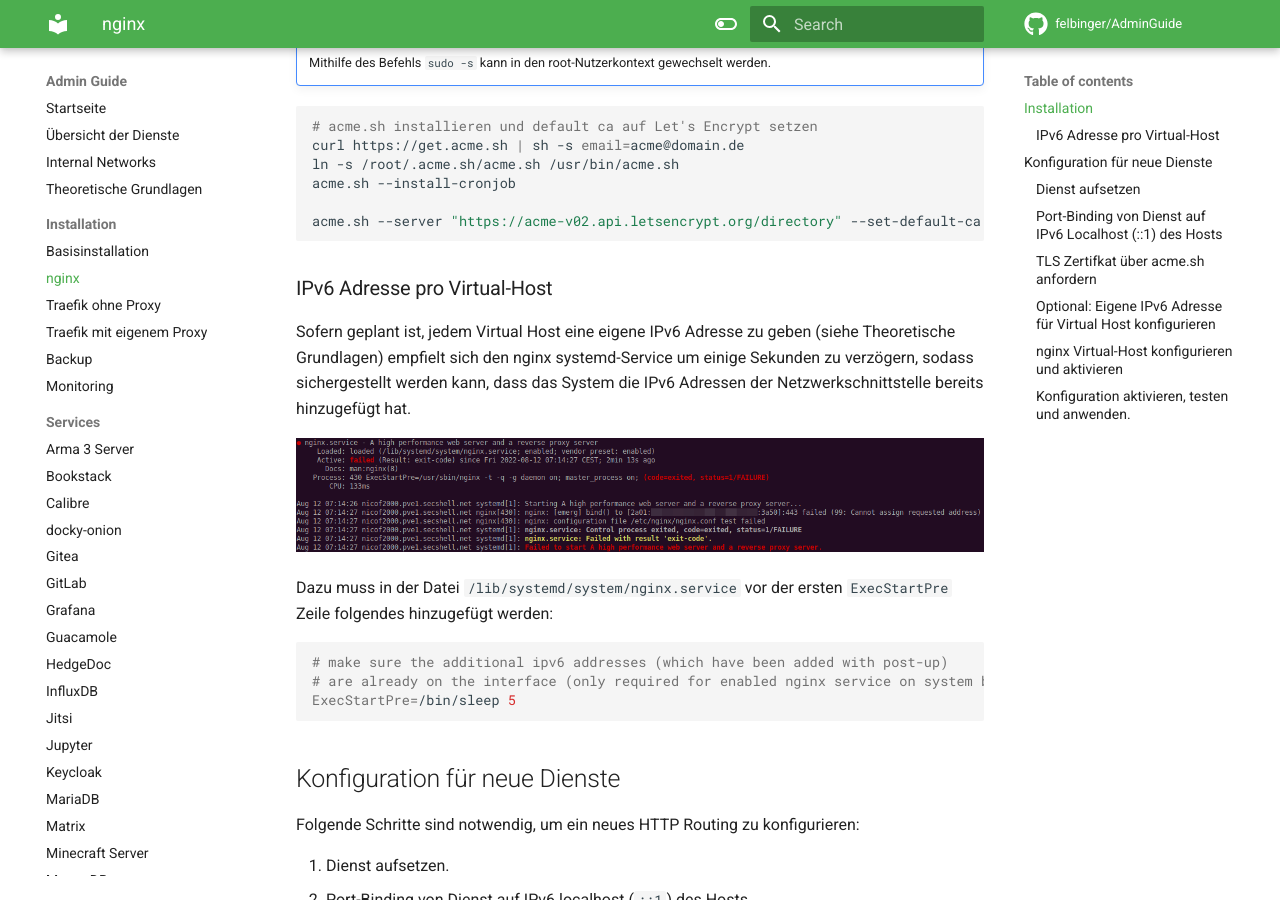
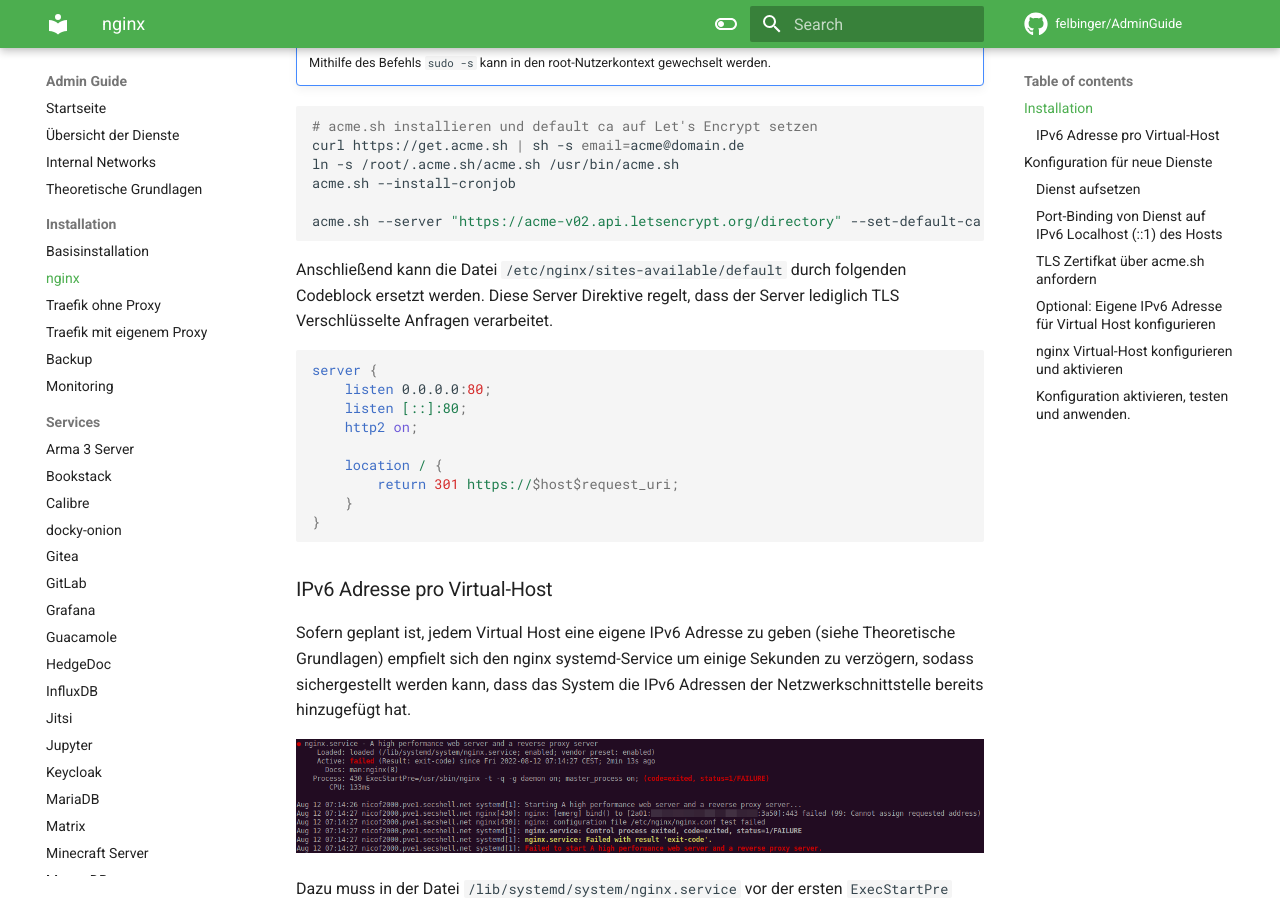
Before and after one commit to felbinger/AdminGuide, an MkDocs documentation site: the page built from docs/installation/10_nginx.md, in a window 1280 px wide and 900 px high, scrolled down 502 px. Built offline with MkDocs 1.6.1 and Material for MkDocs 9.7.7, drawn with Linux system fonts in a browser that asks for light colours; comment, search, counter and statistics services are not loaded; some of the changed text lies outside the part shown.

Commit message:
nginx: adjust default

````diff
--- a/docs/installation/10_nginx.md
+++ b/docs/installation/10_nginx.md
@@ -24,6 +24,20 @@ ln -s /root/.acme.sh/acme.sh /usr/bin/acme.sh
 acme.sh --install-cronjob
 
 acme.sh --server "https://acme-v02.api.letsencrypt.org/directory" --set-default-ca
+```
+
+Anschließend kann die Datei `/etc/nginx/sites-available/default` durch folgenden Codeblock ersetzt werden.
+Diese Server Direktive regelt, dass der Server lediglich TLS Verschlüsselte Anfragen verarbeitet.
+```nginx
+server {
+    listen 0.0.0.0:80;
+    listen [::]:80;
+    http2 on;
+
+    location / {
+        return 301 https://$host$request_uri;
+    }
+}
 ```
 
 ### IPv6 Adresse pro Virtual-Host
````
Also changed, not shown: other parts of docs/installation/10_nginx.md (+0 -11 lines).
